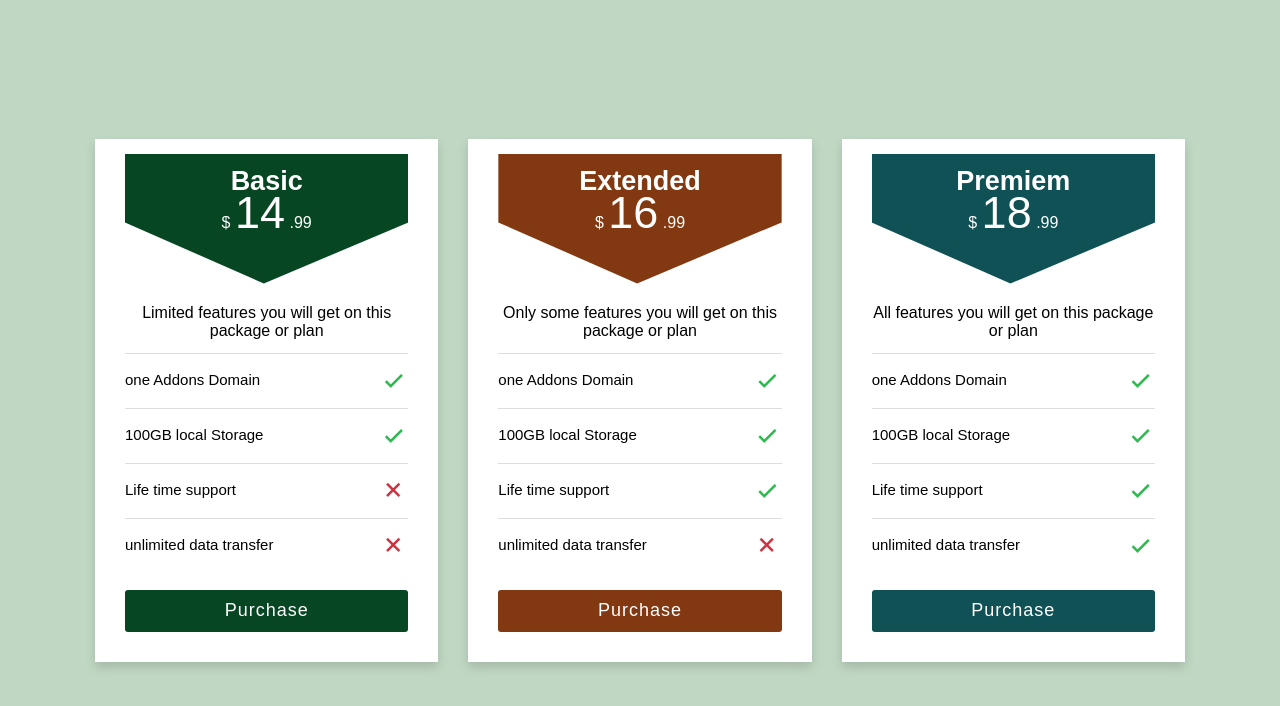
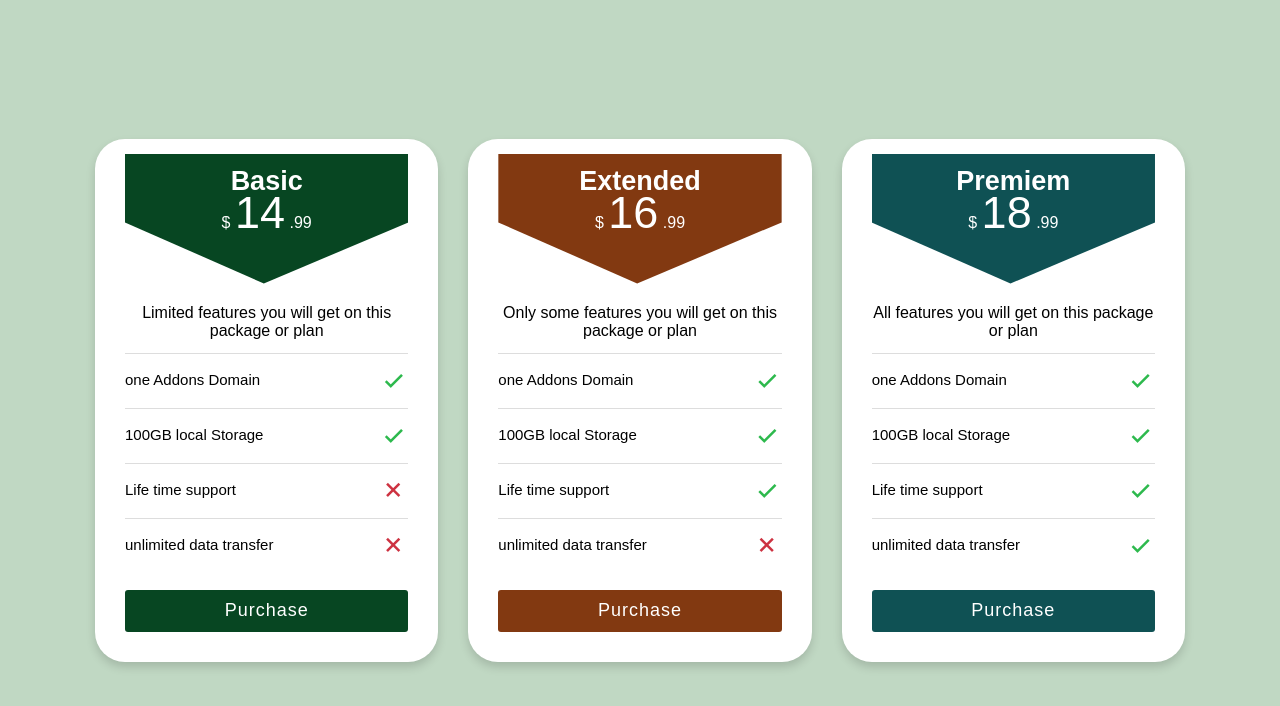
Before and after one commit to Youssefaboalyouser/pricing, a plain HTML site: page index.html in a window 1280 px wide. Drawn offline with nearby package versions, Linux system fonts and the light colour scheme.

Commit message:
new version

```diff
--- a/css/sytle.css
+++ b/css/sytle.css
@@ -25,7 +25,7 @@ body{
     text-align: center;
     padding: 15px 30px 30px 30px;
     box-shadow: 0 5px 10px rgba(0,0,0,0.15);
-    border-radius: 0px;
+    border-radius: 30px;
 }
 .container .card .top{
     height: 130px;
```
